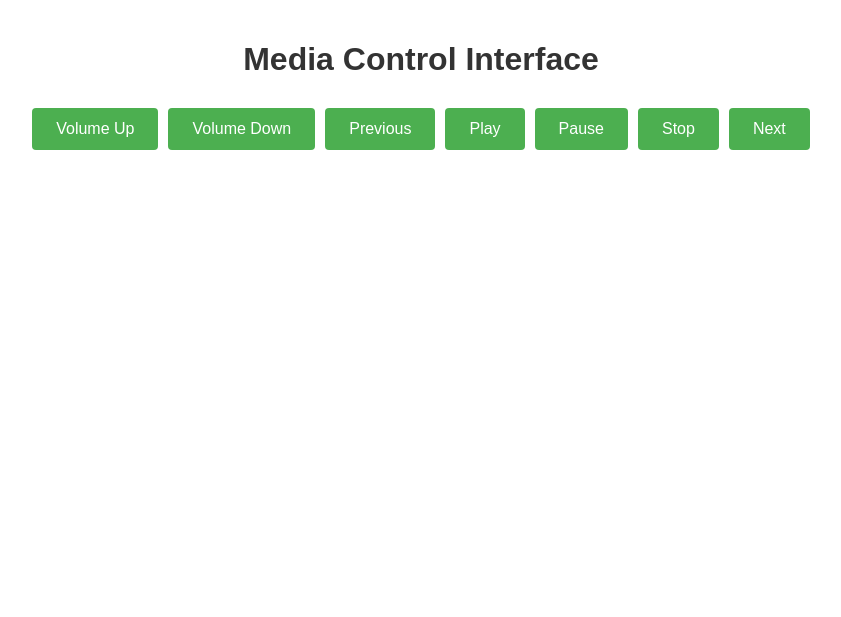
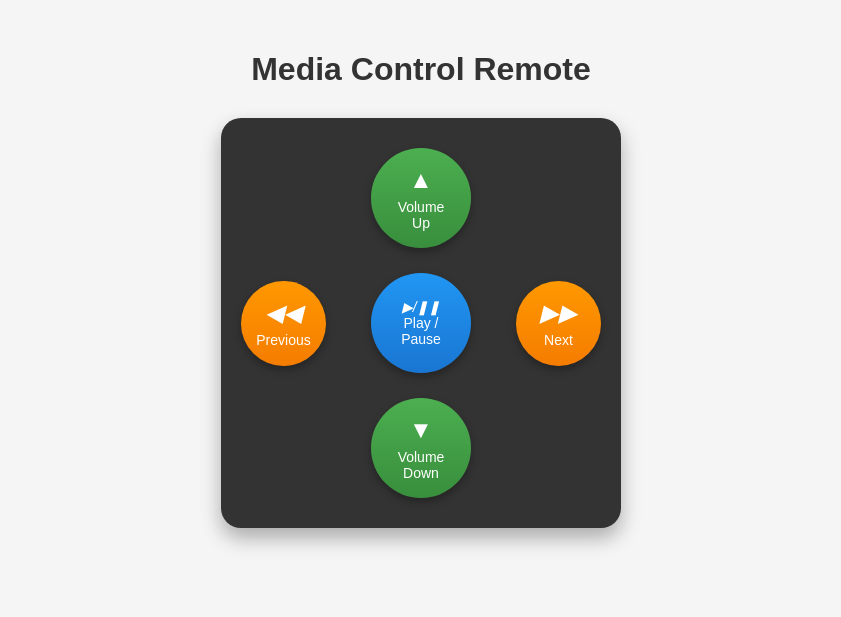
Before and after one commit to CorbinIvon/python-media-control-api, a Flask app: page / in a window 1280 px wide. Shown: the top 617 px of the page, without its empty margins (219-1060 px from the left). Run offline with Flask 3, Linux system fonts and the light colour scheme.

Commit message:
Enhance media control interface with new layout and styling

```diff
--- a/static/css/style.css
+++ b/static/css/style.css
@@ -1,13 +1,14 @@
 body {
   font-family: Arial, sans-serif;
-  max-width: 800px;
-  margin: 0 auto;
+  background-color: #f5f5f5;
+  margin: 0;
   padding: 20px;
   text-align: center;
 }
 
 h1 {
   color: #333;
+  margin-bottom: 30px;
 }
 
 .controls {
@@ -34,11 +35,174 @@ button:hover {
 }
 
 .container {
-  max-width: 600px;
-  margin: auto;
+  max-width: 400px;
+  margin: 0 auto;
+  padding: 10px;
   text-align: center;
 }
 
 .api-button {
   margin: 10px;
 }
+
+/* Controller Layout Styling */
+.controller-layout {
+  background-color: #333;
+  border-radius: 20px;
+  padding: 30px 20px;
+  box-shadow: 0 10px 20px rgba(0, 0, 0, 0.3);
+  margin-bottom: 20px;
+  display: flex;
+  flex-direction: column;
+  align-items: center;
+  gap: 25px;
+}
+
+.controller-section {
+  width: 100%;
+  display: flex;
+  justify-content: center;
+  align-items: center;
+}
+
+.middle-section {
+  display: flex;
+  justify-content: space-between;
+  gap: 15px;
+}
+
+/* Button styling */
+.remote-button button {
+  background: linear-gradient(to bottom, #4d4d4d, #333);
+  color: white;
+  border: none;
+  border-radius: 50%;
+  cursor: pointer;
+  display: flex;
+  flex-direction: column;
+  align-items: center;
+  justify-content: center;
+  transition: all 0.2s;
+  width: 80px;
+  height: 80px;
+  font-size: 14px;
+  box-shadow: 0 4px 8px rgba(0, 0, 0, 0.3);
+  position: relative;
+}
+
+.remote-button button:hover {
+  background: linear-gradient(to bottom, #5a5a5a, #444);
+  transform: translateY(-2px);
+}
+
+.remote-button button:active {
+  transform: translateY(1px);
+  box-shadow: 0 2px 4px rgba(0, 0, 0, 0.3);
+}
+
+/* Icon styling */
+.icon {
+  font-size: 24px;
+  margin-bottom: 5px;
+}
+
+/* Volume buttons styling */
+.volume-up button,
+.volume-down button {
+  background: linear-gradient(to bottom, #4caf50, #388e3c);
+  width: 100px;
+  height: 100px;
+}
+
+.volume-up button:hover,
+.volume-down button:hover {
+  background: linear-gradient(to bottom, #5cba60, #429a42);
+}
+
+/* Play/Pause button styling */
+.play-pause button {
+  background: linear-gradient(to bottom, #2196f3, #1976d2);
+  width: 100px;
+  height: 100px;
+}
+
+.play-pause button:hover {
+  background: linear-gradient(to bottom, #42a5f5, #2196f3);
+}
+
+/* Next/Previous buttons styling */
+.previous button,
+.next button {
+  background: linear-gradient(to bottom, #ff9800, #f57c00);
+  width: 85px;
+  height: 85px;
+}
+
+.previous button:hover,
+.next button:hover {
+  background: linear-gradient(to bottom, #ffa726, #ff9800);
+}
+
+/* Stop button styling */
+.stop button {
+  background: linear-gradient(to bottom, #f44336, #d32f2f);
+  width: 70px;
+  height: 70px;
+}
+
+.stop button:hover {
+  background: linear-gradient(to bottom, #ef5350, #f44336);
+}
+
+/* Status Message */
+.status-message {
+  background-color: rgba(255, 255, 255, 0.8);
+  border-radius: 8px;
+  padding: 10px;
+  margin-top: 20px;
+  min-height: 24px;
+  font-weight: bold;
+}
+
+/* Responsive adjustments */
+@media (max-width: 450px) {
+  .controller-layout {
+    padding: 20px 10px;
+  }
+
+  .remote-button button {
+    width: 70px;
+    height: 70px;
+    font-size: 12px;
+  }
+
+  .volume-up button,
+  .volume-down button {
+    width: 85px;
+    height: 85px;
+  }
+
+  .play-pause button {
+    width: 85px;
+    height: 85px;
+  }
+
+  .previous button,
+  .next button {
+    width: 70px;
+    height: 70px;
+  }
+
+  .stop button {
+    width: 60px;
+    height: 60px;
+  }
+
+  .icon {
+    font-size: 20px;
+  }
+
+  .middle-section {
+    gap: 8px;
+  }
+}
--- a/static/js/script.js
+++ b/static/js/script.js
@@ -2,8 +2,7 @@ document.addEventListener("DOMContentLoaded", function () {
   // Media control buttons
   const volumeUpBtn = document.getElementById("volumeUp");
   const volumeDownBtn = document.getElementById("volumeDown");
-  const playBtn = document.getElementById("play");
-  const pauseBtn = document.getElementById("pause");
+  const playPauseBtn = document.getElementById("playPause");
   const stopBtn = document.getElementById("stop");
   const nextTrackBtn = document.getElementById("nextTrack");
   const previousTrackBtn = document.getElementById("previousTrack");
@@ -59,10 +58,8 @@ document.addEventListener("DOMContentLoaded", function () {
     volumeDownBtn.addEventListener("click", () =>
       sendMediaCommand("volume_down")
     );
-  if (playBtn)
-    playBtn.addEventListener("click", () => sendMediaCommand("play"));
-  if (pauseBtn)
-    pauseBtn.addEventListener("click", () => sendMediaCommand("pause"));
+  if (playPauseBtn)
+    playPauseBtn.addEventListener("click", () => sendMediaCommand("play"));
   if (stopBtn)
     stopBtn.addEventListener("click", () => sendMediaCommand("stop"));
   if (nextTrackBtn)
--- a/templates/index.html
+++ b/templates/index.html
@@ -10,15 +10,68 @@
     />
   </head>
   <body>
-    <h1>Media Control Interface</h1>
-    <div class="controls">
-      <button id="volumeUp">Volume Up</button>
-      <button id="volumeDown">Volume Down</button>
-      <button id="previousTrack">Previous</button>
-      <button id="play">Play</button>
-      <button id="pause">Pause</button>
-      <button id="stop">Stop</button>
-      <button id="nextTrack">Next</button>
+    <div class="container">
+      <h1>Media Control Remote</h1>
+
+      <!-- div1: Main controller layout -->
+      <div class="controller-layout">
+
+        <!-- div2: Volume Up at top -->
+        <div class="controller-section top-section">
+          <div class="remote-button volume-up">
+            <button id="volumeUp">
+              <i class="icon">▲</i>
+              <span>Volume Up</span>
+            </button>
+          </div>
+        </div>
+
+        <!-- div3: Media controls in middle (previous, play/pause, next) -->
+        <div class="controller-section middle-section">
+          <div class="remote-button previous">
+            <button id="previousTrack">
+              <i class="icon">◀◀</i>
+              <span>Previous</span>
+            </button>
+          </div>
+
+          <div class="remote-button play-pause">
+            <button id="playPause">
+              <i class "icon">▶/❚❚</i>
+              <span>Play / Pause</span>
+            </button>
+          </div>
+
+          <div class="remote-button next">
+            <button id="nextTrack">
+              <i class="icon">▶▶</i>
+              <span>Next</span>
+            </button>
+          </div>
+        </div>
+
+        <!-- div4: Volume Down at bottom -->
+        <div class="controller-section bottom-section">
+          <div class="remote-button volume-down">
+            <button id="volumeDown">
+              <i class="icon">▼</i>
+              <span>Volume Down</span>
+            </button>
+          </div>
+        </div>
+
+        <!-- Extra section for Stop button -->
+        <!-- <div class="controller-section extra-section">
+          <div class="remote-button stop">
+            <button id="stop">
+              <i class="icon">■</i>
+              <span>Stop</span>
+            </button>
+          </div>
+        </div> -->
+      </div>
+
+      <!-- <div id="status" class="status-message"></div> -->
     </div>
     <script src="{{ url_for('static', filename='js/script.js') }}"></script>
   </body>
```
